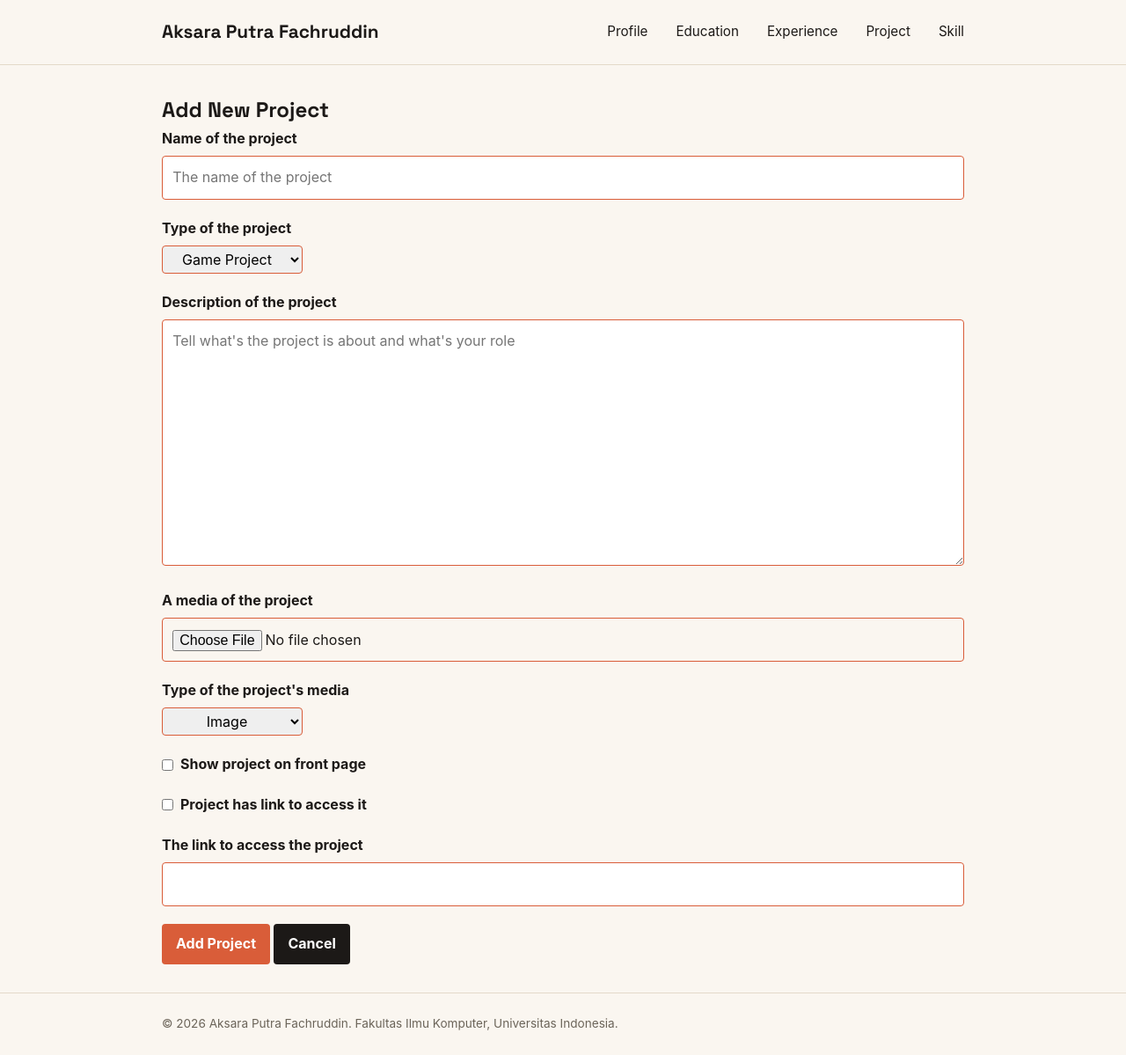
After one commit to aksara-putra-f/myportofolio, a Django app: page /project/add/ in a window 1280 px wide. The commit adds this page. Shown: the whole page at 88% size. Run offline with Django 5.2, Linux system fonts and the light colour scheme.

Commit message:
feat: Membuat form pembuatan item Project baru dan project item search bar pada project section page

```diff
--- a/main/forms.py
+++ b/main/forms.py
@@ -1,5 +1,5 @@
-from django.forms import ModelForm, TextInput, Textarea, FileInput
-from main.models import Education
+from django.forms import ModelForm, TextInput, Textarea, FileInput, Select, CheckboxInput, URLInput
+from main.models import Education, Project
 
 class EducationForm(ModelForm):
     class Meta:
@@ -57,3 +57,61 @@ class EducationForm(ModelForm):
                 {"accept": ".png,.jpg,.jpeg"}
             )
         }
+
+
+class ProjectForm(ModelForm):
+    class Meta:
+        model = Project
+
+        fields = [
+            "project_name",
+            "project_type",
+            "project_desc",
+            "media",
+            "media_type",
+            "highlight_project",
+            "ext_link_provided",
+            "ext_link",
+        ]
+
+        labels = {
+            "project_name": "Name of the project",
+            "project_desc": "Description of the project",
+            "project_type": "Type of the project",
+            "media": "A media of the project",
+            "media_type": "Type of the project's media",
+            "ext_link_provided": "Project has link to access it",
+            "ext_link": "The link to access the project",
+            "highlight_project": "Show project on front page"
+        }
+
+        widgets = {
+            "project_name" : TextInput(
+                attrs={
+                    "placeholder": "The name of the project",
+                    "maxlength": 225
+                }
+            ),
+
+            "project_desc" : Textarea(
+                attrs={
+                    "placeholder": "Tell what's the project is about and what's your role",
+                }
+            ),
+
+            "project_type" : Select(),
+
+            "media" : FileInput(
+                attrs={
+                    "accept": ".jpg,.jpeg,.png,.mp4,.ogg,.webm"
+                }
+            ),
+
+            "media_type" : Select(),
+
+            "highlight_project" : CheckboxInput(),
+
+            "ext_link_provided" : CheckboxInput(),
+
+            "ext_link" : URLInput()
+        }
--- a/main/models.py
+++ b/main/models.py
@@ -65,13 +65,13 @@ class Project(models.Model):
 
     id = models.UUIDField(primary_key=True, default=uuid.uuid4, editable=False)
     project_name = models.CharField(max_length=250, null=False, blank=False)
+    project_desc = models.TextField()
     project_type = models.CharField(choices=PROJECT_TYPE, default='game project')
-    project_desc = models.TextField()
     media = models.FileField(upload_to="project-media/", default="no_image_square.png", blank=False, null=True)
     media_type = models.CharField(blank=False, choices=MEDIA_TYPE, default='image')
+    highlight_project = models.BooleanField(default=False, blank=False)
     ext_link_provided = models.BooleanField()
-    ext_link = models.URLField()
-    highlight_project = models.BooleanField(default=False, blank=False)
+    ext_link = models.URLField(blank=True)
 
     def __str__(self):
         return self.project_name
--- a/main/urls.py
+++ b/main/urls.py
@@ -8,8 +8,14 @@ app_name = "main"
 urlpatterns = [
     path("", show_main, name="show_main"),
     path("experience/", show_experience, name="show_experience"),
+
     path("project/", show_project, name="show_project"),
+    path("project/add/", create_project, name="create_project"),
+    path("api/projects/", get_project_json, name="get_project_json"),
+    path("project/<uuid:project_id>/delete/", delete_project, name="delete_project"),
+
     path("skill/", show_skill, name="show_skill"),
+
     path("education/", show_education, name="show_education"),
     path("education/add/", create_education, name="create_education"),
     path("api/educations/", get_education_json, name="get_education_json"),
--- a/main/views.py
+++ b/main/views.py
@@ -2,7 +2,7 @@ from django.shortcuts import get_object_or_404, redirect, render
 from django.contrib import messages
 from django.core import serializers
 from django.http import HttpResponse
-from main.forms import EducationForm
+from main.forms import EducationForm, ProjectForm
 from main.models import *
 
 # Create your views here.
@@ -24,7 +24,9 @@ def show_main(request):
     }
     return render(request, "index.html", context)
 
-
+# ---------- #
+# Experience #
+# ---------- #
 def show_experience(request):
     context = {
         "name": "Aksara Putra Fachruddin",
@@ -33,14 +35,67 @@ def show_experience(request):
     return render(request, "experience.html", context)
 
 
+# --------- #
+#  project  #
+# --------- #
 def show_project(request):
+    json_response = get_project_json(request)
+
+    projects = serializers.deserialize("json", json_response.content.decode("utf-8"))
+    projects = [project.object for project in projects]
+    project_type_query = request.GET.get("project_type", "").strip()
+
     context = {
         "name" : "Aksara Putra Fachruddin",
-        "project_list" : Project.objects.all()
+        "project_list" : projects,
+        "project_type_query" : project_type_query,
+        "project_types": Project.PROJECT_TYPE
     }
     return render(request, "project.html", context)
 
 
+def create_project(request):
+    form = ProjectForm(request.POST or None, request.FILES or None)
+
+    if request.method == "POST" and form.is_valid():
+        form.save()
+        messages.success(request, "The Project Item Has Been Added Successfully!")
+        return redirect("main:show_project")
+
+    context = {
+        "name": "Aksara Putra Fachruddin",
+        "form": form
+    }
+
+    return render(request, "form-templates/project_form.html", context)
+
+
+def get_project_json(request):
+    project_type_query = request.GET.get("project_type","").strip()
+    projects = Project.objects.all()
+
+    if project_type_query:
+        projects = projects.filter(project_type = project_type_query)
+
+    projects_json = serializers.serialize("json", projects)
+    return HttpResponse(projects_json, content_type="application/json")
+
+
+def delete_project(request, project_id):
+    project = get_object_or_404(Project, pk=project_id)
+
+    if request.method == "POST":
+        project.delete()
+        messages.success(request, "The Project item has been deleted successfully!")
+        return redirect("main:show_project")
+
+    return redirect("main:show_project")
+
+
+
+# --------- #
+#   skill   #
+# --------- #
 def show_skill(request):
     context = {
         "name" : "Aksara Putra Fachruddin",
@@ -50,6 +105,10 @@ def show_skill(request):
     return render(request, "skill.html", context)
 
 
+
+# --------- #
+# Education #
+# --------- #
 def show_education(request):
     json_response = get_education_json(request)
 
--- a/static/css/style.css
+++ b/static/css/style.css
@@ -521,7 +521,7 @@ h1, .brand {
     font-weight: 600;
 }
 
-.education-header {
+.section-header {
     width: 100%;
     display: flex;
     justify-content: space-between;
@@ -530,28 +530,28 @@ h1, .brand {
     margin-bottom: 1.5rem;
 }
 
-.education-header h1 {
+.section-header h1 {
     margin-bottom: 0;
 }
 
-.education-add-button {
+.add-button {
     display: inline-flex;
     align-items: center;
     gap: 0.45rem;
 }
 
-.education-add-button span {
+.add-button span {
     font-size: 1.25rem;
     line-height: 1;
 }
 
-.education-search {
+.search-bar {
     display: flex;
     gap: 0.75rem;
     margin-bottom: 1.5rem;
 }
 
-.education-search__input {
+.search-bar select {
     width: 100%;
     min-width: 0;
     padding: 0.7rem;
@@ -560,9 +560,10 @@ h1, .brand {
     background: #fff;
     color: var(--ink);
     font: inherit;
+    text-align: center;
 }
 
-.education-search__input:focus {
+.search-bar select {
     outline: 2px solid var(--accent);
     border-color: var(--accent);
 }
@@ -857,6 +858,43 @@ h1, .brand {
     border-color: var(--accent);
 }
 
+.checkbox-group {
+    display: flex;
+    align-items: center;
+    gap: 0.5rem;
+}
+
+.checkbox-group label {
+    display: inline;
+    margin: 0rem;
+}
+
+.form-group input[type="checkbox"],
+.form-group input[type="radio"] {
+    width: auto;
+    margin: 0;
+    accent-color: var(--accent);
+}
+
+.form-group select {
+    width: 10rem;
+    height: 2rem;
+
+    text-align: center;
+
+    border: 1px solid var(--accent);
+    border-radius: var(--radius);
+    font: inherit;
+    transition:
+        border-color 0.2s ease,
+        outline-color 0.2s ease;
+}
+
+.form-group select:focus {
+    outline: 2px solid var(--accent);
+    border-color: var(--accent);
+}
+
 .form-error {
     color: #b42318;
     font-size: 0.85rem;
--- /dev/null
+++ b/templates/form-templates/project_form.html
@@ -0,0 +1,40 @@
+{% extends "base.html" %}
+{% block meta %}
+    <title>Add Project - {{ name }}</title>
+{% endblock meta %}
+{% block content %}
+    <main class="form-page">
+        <section class="project-form-page">
+            <div class="container">
+                <h1>Add New Project</h1>
+                <form method="post"
+                      action="{% url 'main:create_project' %}"
+                      enctype="multipart/form-data"
+                      class="project-form">
+                    {% csrf_token %}
+                    {% for field in form %}
+                        {% if field.field.widget.input_type == "checkbox" %}
+                            <div class="form-group checkbox-group">
+                                {{ field }}
+                                <label for="{{ field.id_for_label }}">{{ field.label }}</label>
+                                {% for error in field.errors %}
+                                    <p class="form-error">{{ error }}</p>
+                                {% endfor %}
+                            </div>
+                        {% else %}
+                            <div class="form-group">
+                                <label for="{{ field.id_for_label }}">{{ field.label }}</label>
+                                {{ field }}
+                                {% for error in field.errors %}
+                                    <p class="form-error">{{ error }}</p>
+                                {% endfor %}
+                            </div>
+                        {% endif %}
+                    {% endfor %}
+                    <button type="submit" class="button">Add Project</button>
+                    <a href="{% url 'main:show_project' %}" class="button button-secondary">Cancel</a>
+                </form>
+            </div>
+        </section>
+    </main>
+{% endblock content %}
```
Also changed, not shown: templates/project.html (+30 -1 lines), main/migrations/0011_alter_project_project_type.py (added), main/migrations/0012_alter_project_project_type.py (added), templates/form-templates/education_form.html (renamed from templates/education_form.html).
